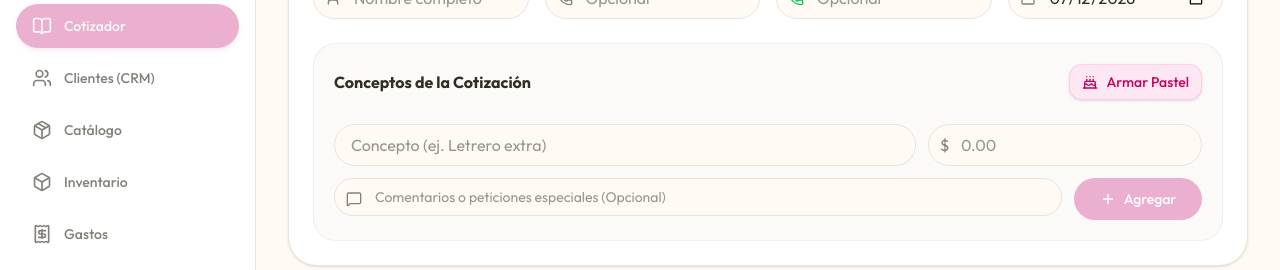
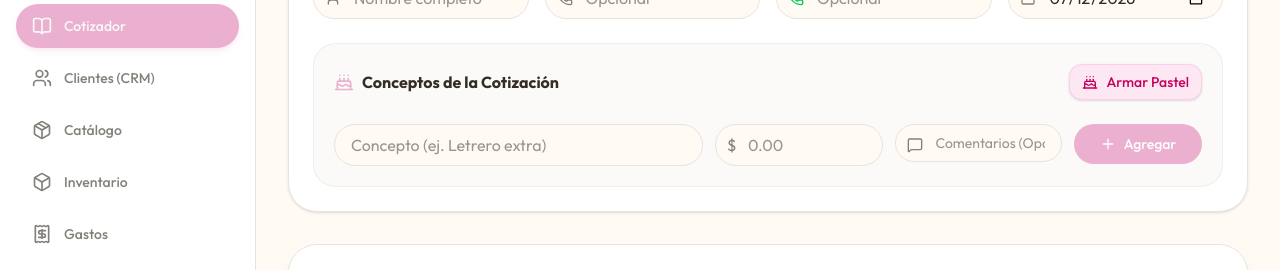
Before and after one commit to hnavarro191016-jpg/ChicleReposteria, a Next.js app: page /quotes/1 in a window 1280 px wide. Shown: the part 204-474 px from the top of the page. Built offline with nearby package versions, Linux system fonts and the light colour scheme; no server answers; the database is empty; sample sign-in values are in the browser's storage.

Commit message:
Feat: lock quotes and update status to converted when creating an order

```diff
--- a/src/app/(dashboard)/quotes/[id]/page.tsx
+++ b/src/app/(dashboard)/quotes/[id]/page.tsx
@@ -31,7 +31,7 @@ export default function QuoteDetailPage({ params }: { params: Promise<{ id: stri
 
   const [date, setDate] = useState(new Date().toISOString().split("T")[0]);
   const [items, setItems] = useState<QuoteItem[]>([]);
-  const [status, setStatus] = useState<"pending" | "approved" | "cancelled">("pending");
+  const [status, setStatus] = useState<"pending" | "approved" | "cancelled" | "converted">("pending");
 
   const [newItemDesc, setNewItemDesc] = useState("");
   const [newItemPrice, setNewItemPrice] = useState("");
@@ -311,6 +311,10 @@ export default function QuoteDetailPage({ params }: { params: Promise<{ id: stri
         if (itemsError) console.error("Error inserting order items:", itemsError);
       }
 
+      // Update Quote Status to "converted"
+      await supabase.from("quotes").update({ status: "converted" }).eq("id", quoteId);
+      setStatus("converted");
+
       setCreatingOrder(false);
       setShowOrderModal(false);
       alert("¡Pedido creado exitosamente!");
@@ -481,17 +485,24 @@ export default function QuoteDetailPage({ params }: { params: Promise<{ id: stri
               Guardar
             </Button>
             <Button
-              variant={status === "approved" ? "default" : "outline"}
-              className={`flex-1 md:flex-none gap-2 ${status === "approved" ? 'bg-green-600 hover:bg-green-700 text-white border-green-600' : ''}`}
-              onClick={toggleApprove}
+              variant={(status === "approved" || status === "converted") ? "default" : "outline"}
+              className={`flex-1 md:flex-none gap-2 ${(status === "approved" || status === "converted") ? 'bg-green-600 hover:bg-green-700 text-white border-green-600' : ''}`}
+              onClick={status === "converted" ? undefined : toggleApprove}
+              disabled={status === "converted"}
             >
               <CheckCircle className="w-4 h-4" />
-              {status === "approved" ? "Aprobada" : "Marcar Aprobada"}
+              {status === "converted" ? "Cotización Cerrada" : (status === "approved" ? "Aprobada" : "Marcar Aprobada")}
             </Button>
             {status === "approved" && (
               <Button onClick={() => setShowOrderModal(true)} className="flex-1 md:flex-none gap-2 bg-blue-600 hover:bg-blue-700 text-white shadow-md shadow-blue-600/20">
                 <Package className="w-4 h-4" />
                 Convertir a Pedido
+              </Button>
+            )}
+            {status === "converted" && (
+              <Button disabled className="flex-1 md:flex-none gap-2 bg-blue-100 text-blue-500 shadow-none border border-blue-200">
+                <Package className="w-4 h-4" />
+                Ya es un Pedido
               </Button>
             )}
             <Button onClick={generatePDF} className="flex-1 md:flex-none gap-2 bg-primary hover:bg-primary/90 text-white shadow-md shadow-primary/20">
@@ -557,7 +568,11 @@ export default function QuoteDetailPage({ params }: { params: Promise<{ id: stri
 
         <div className="p-5 bg-muted/30 rounded-xl space-y-4 border border-border/50">
           <div className="flex justify-between items-center">
-            <h3 className="font-bold text-base text-foreground">Conceptos de la Cotización</h3>
+            <h3 className="font-bold text-base text-foreground flex items-center gap-2">
+              <Cake className="w-5 h-5 text-primary" />
+              Conceptos de la Cotización
+            </h3>
+            {status !== "converted" && (
               <Button
                 onClick={() => setShowCakeModal(true)}
                 className="bg-pink-100 hover:bg-pink-200 text-pink-700 shadow-sm border border-pink-200 gap-2 h-9"
@@ -565,9 +580,16 @@ export default function QuoteDetailPage({ params }: { params: Promise<{ id: stri
                 <Cake className="w-4 h-4" />
                 Armar Pastel
               </Button>
+            )}
           </div>
 
           <div className="flex flex-col gap-3 pt-2">
+            {status === "converted" ? (
+               <div className="bg-blue-50 border border-blue-200 text-blue-700 px-4 py-3 rounded-xl flex items-center gap-3">
+                 <Package className="w-5 h-5 shrink-0" />
+                 <p className="text-sm font-medium">Esta cotización ya fue convertida a pedido, por lo que no se pueden agregar más conceptos ni editar sus datos.</p>
+               </div>
+            ) : (
               <div className="flex flex-col md:flex-row gap-3">
                 <input
                   type="text"
@@ -588,25 +610,23 @@ export default function QuoteDetailPage({ params }: { params: Promise<{ id: stri
                     onKeyDown={(e) => e.key === 'Enter' && addItem()}
                   />
                 </div>
-            </div>
-
-            <div className="flex flex-col md:flex-row gap-3">
                 <div className="relative flex-1">
                   <MessageSquare className="absolute left-3 top-1/2 -translate-y-1/2 w-4 h-4 text-muted-foreground" />
                   <input
                     type="text"
                     value={newItemComments}
                     onChange={e => setNewItemComments(e.target.value)}
-                  placeholder="Comentarios o peticiones especiales (Opcional)"
+                    placeholder="Comentarios (Opcional)"
                     className="w-full pl-10 pr-4 py-2 bg-background border border-border rounded-xl focus:outline-none focus:ring-2 focus:ring-primary/50 text-foreground text-sm"
                     onKeyDown={(e) => e.key === 'Enter' && addItem()}
                   />
                 </div>
-              <Button onClick={addItem} className="bg-primary hover:bg-primary/90 text-white md:w-32 rounded-xl h-[42px] gap-2">
+                <Button onClick={addItem} className="bg-primary hover:bg-primary/90 text-white md:w-32 rounded-xl gap-2 h-10">
                   <Plus className="w-4 h-4" />
                   Agregar
                 </Button>
               </div>
+            )}
           </div>
         </div>
       </div>
@@ -664,6 +684,7 @@ export default function QuoteDetailPage({ params }: { params: Promise<{ id: stri
                   items.map((item) => (
                     <tr key={item.local_id} className="border-b border-[#f3f4f6] group hover:bg-[#f9fafb] transition-colors">
                       <td className="py-4 px-4 text-[#1f2937] flex items-start gap-3 font-medium">
+                        {status !== "converted" && (
                           <button
                             onClick={() => removeItem(item.local_id)}
                             className="trash-btn mt-1 text-[#f87171] hover:text-[#dc2626] hover:bg-[#fef2f2] p-1.5 rounded-lg transition-colors"
@@ -671,6 +692,7 @@ export default function QuoteDetailPage({ params }: { params: Promise<{ id: stri
                           >
                             <Trash2 className="w-4 h-4" />
                           </button>
+                        )}
                         <span className="whitespace-pre-wrap">{item.description}</span>
                       </td>
                       <td className="py-4 px-4 text-[#1f2937] text-right font-bold text-lg align-top">
```
Lines whose indentation alone changed are shown as unchanged.
